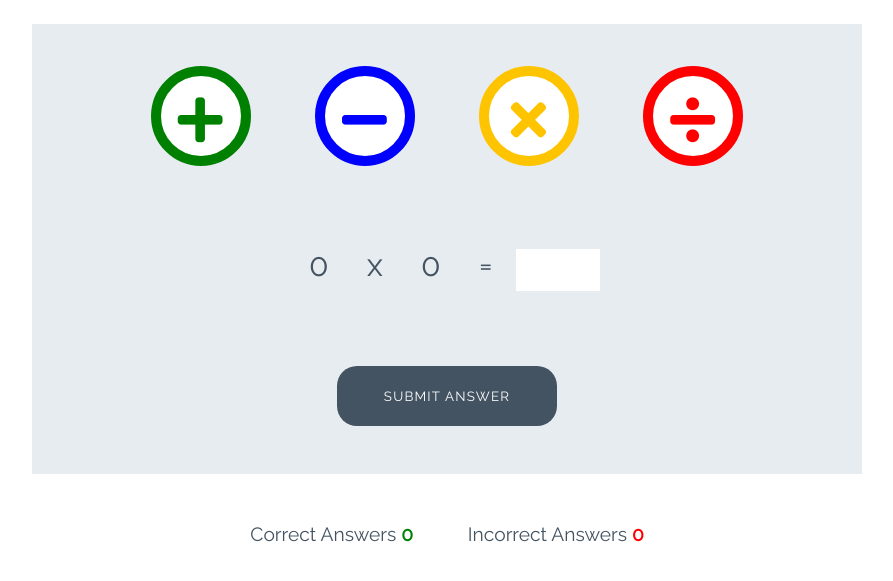
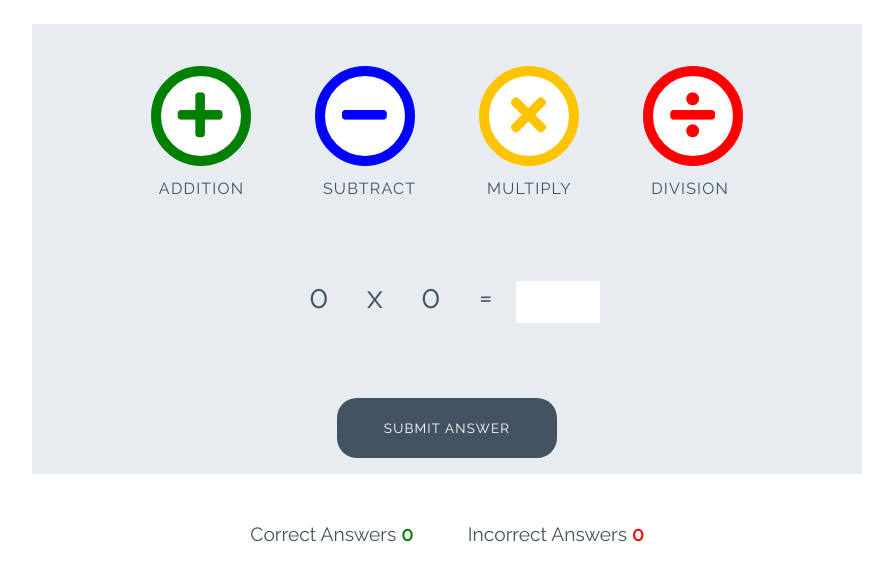
Before and after one commit to annagabain/love-maths-walkthrough, a plain HTML site: page index.html in a window 1280 px wide. Shown: the part 79-660 px from the top of the page, without its empty margins (193-1086 px from the left). Drawn offline with Linux system fonts and the light colour scheme.

Commit message:
Add styles for game

```diff
--- a/assets/css/style.css
+++ b/assets/css/style.css
@@ -113,6 +113,14 @@
     font-size: 3.2rem;
     margin: 0 30px;
     transition: all 0.5s;
+}
+
+.btn--big::after {
+    content: attr(data-type);
+    font-size: 1rem;
+    color: #445361;
+    position: relative;
+    left: -0.5em;
 }
 
 .btn--blue {
--- a/index.html
+++ b/index.html
@@ -23,19 +23,19 @@
 
     <div class="game-area">
         <div class="controls-area">
-            <button class="btn btn--big btn--green">
+            <button data-type="addition" class="btn btn--big btn--green">
                 <i class="fas fa-plus"></i>
             </button>
 
-            <button class="btn btn--big btn--blue">
+            <button data-type="subtract" class="btn btn--big btn--blue">
                 <i class="fas fa-minus"></i>
             </button>
 
-            <button class="btn btn--big btn--yellow">
+            <button data-type="multiply" class="btn btn--big btn--yellow">
                 <i class="fas fa-times"></i>
             </button>
 
-            <button class="btn btn--big btn--red">
+            <button data-type="division" class="btn btn--big btn--red">
                 <i class="fas fa-divide"></i>
             </button>
         </div>
@@ -48,7 +48,7 @@
             <p class="answer-message">Enter Answer:</p>
             <input id="answer-box" type="number">
         </div>
-        <button class="btn btn--gray">Submit Answer</button>
+        <button data-type="submit" class="btn btn--gray">Submit Answer</button>
     </div>
 
     <div class="score-area">
```
